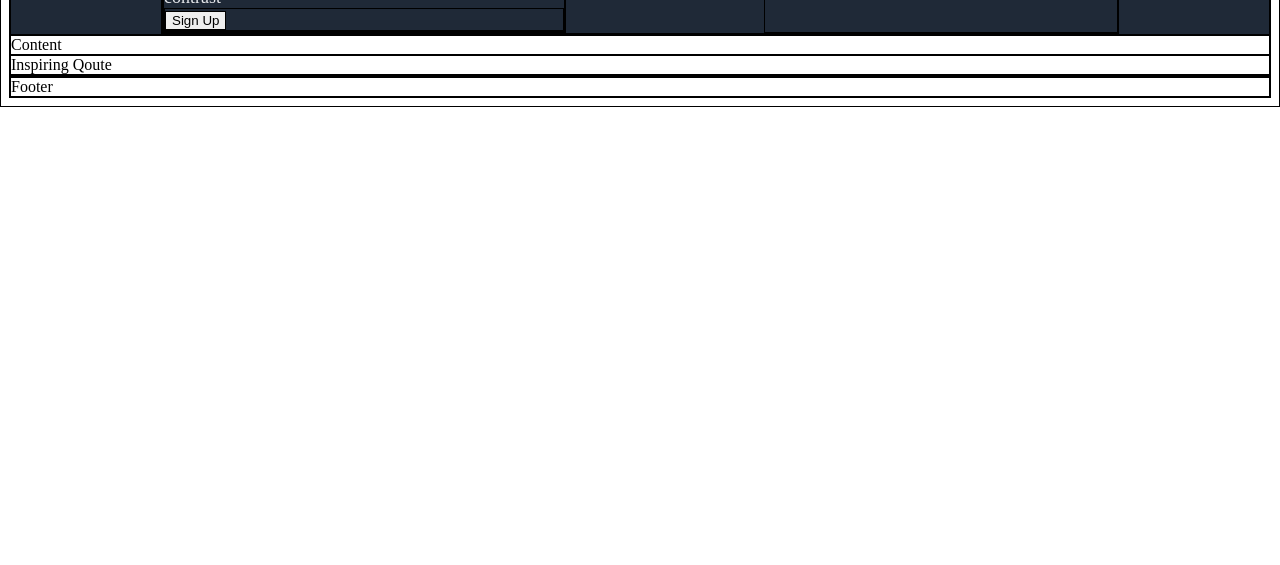
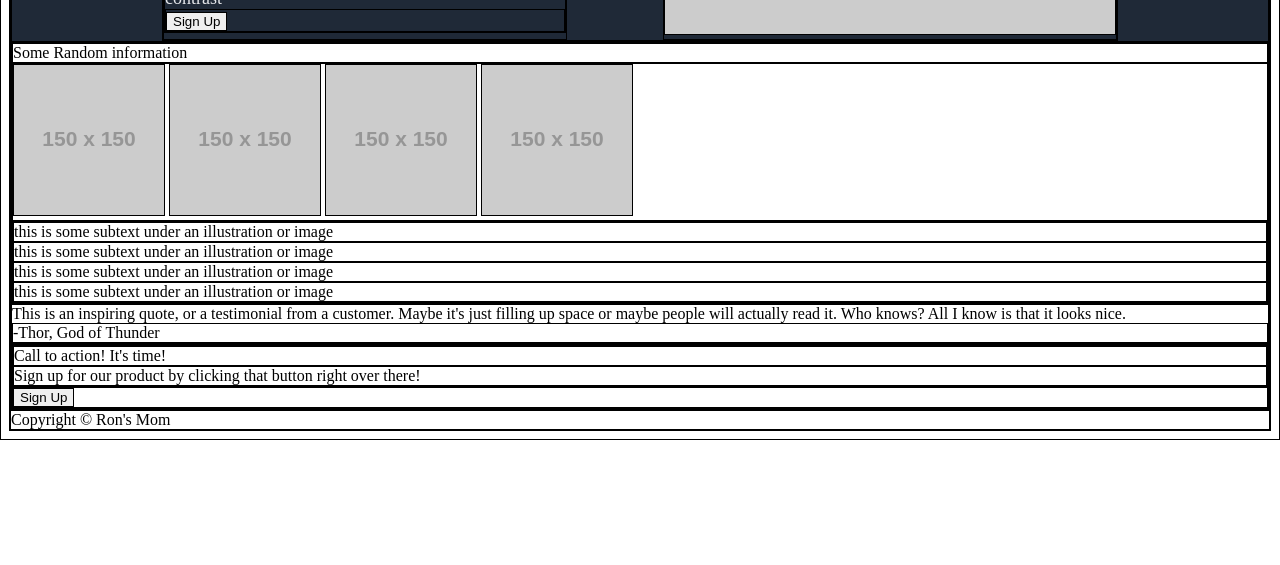
Before and after one commit to Longleafern/first-design, a plain HTML site: page index.html in a window 1280 px wide. Shown: the part 235-800 px from the top of the page. Drawn offline with Linux system fonts and the light colour scheme; placeholder pictures from the web are drawn by us.

Commit message:
Update index.html
full finish html

```diff
--- a/index.html
+++ b/index.html
@@ -7,6 +7,8 @@
     <link rel="stylesheet" href="style.css">
     <title>Basic Website</title>
 </head>
+
+<div class="wrapper">
 <body>
     <header>
         <div class="header-logo"> Header Logo</div>
@@ -23,15 +25,48 @@
             <div class="awesome">This Website Is Awesome</div>
             <div class="awesome-content">This website has some subtext that goes here under the main title. It's a smaller font and the color is lower contrast <div><button>Sign Up</button></div></div>
         </div>
-            <div class="image"><img src="https://via.placeholder.com/350x150" alt="placeholder"></div>
+            <div class="image"><img src="https://via.placeholder.com/450x200" alt="placeholder"></div>
     </div>
     </header>
-    <main>Content</main>
-    <div class="qoute">Inspiring Qoute
+
+<main>
+    <div class="info">Some Random information</div>
+    <div class="blue-box">
+        <img src="https://via.placeholder.com/150" alt="placeholder">
+        <img src="https://via.placeholder.com/150" alt="placeholder">
+        <img src="https://via.placeholder.com/150" alt="placeholder">
+        <img src="https://via.placeholder.com/150" alt="placeholder">
+    </div>
+    <div class="text-container">
+    <div class="info-text"> this is some subtext under an illustration or image</div>
+    <div class="info-text"> this is some subtext under an illustration or image</div>
+    <div class="info-text"> this is some subtext under an illustration or image</div>
+    <div class="info-text"> this is some subtext under an illustration or image</div>
+    </div>
+ </main>
+
+    <div class="qoute">This is an inspiring quote, or a testimonial from a customer.
+        Maybe it's just filling up space or maybe people will actually
+         read it. Who knows? All I know is that it looks nice.
+
+         <div class="thor">-Thor, God of Thunder</div>
+        </div>
+
+    <div class="call">
+        <div class="action">
+            <div class="call-too">Call to action! It's time!</div>
+            <div class="call-explain">Sign up for our product by clicking that button right over there!</div>
+        </div>
+        <div><button class="button-two">Sign Up</button></div>
+
 
     </div>
-    <div class="call"></div>
-    <footer>Footer</footer>
+
+
+</div>
+    <footer>Copyright © Ron's Mom</footer>
 
 </body>
+
+
 </html>
```
